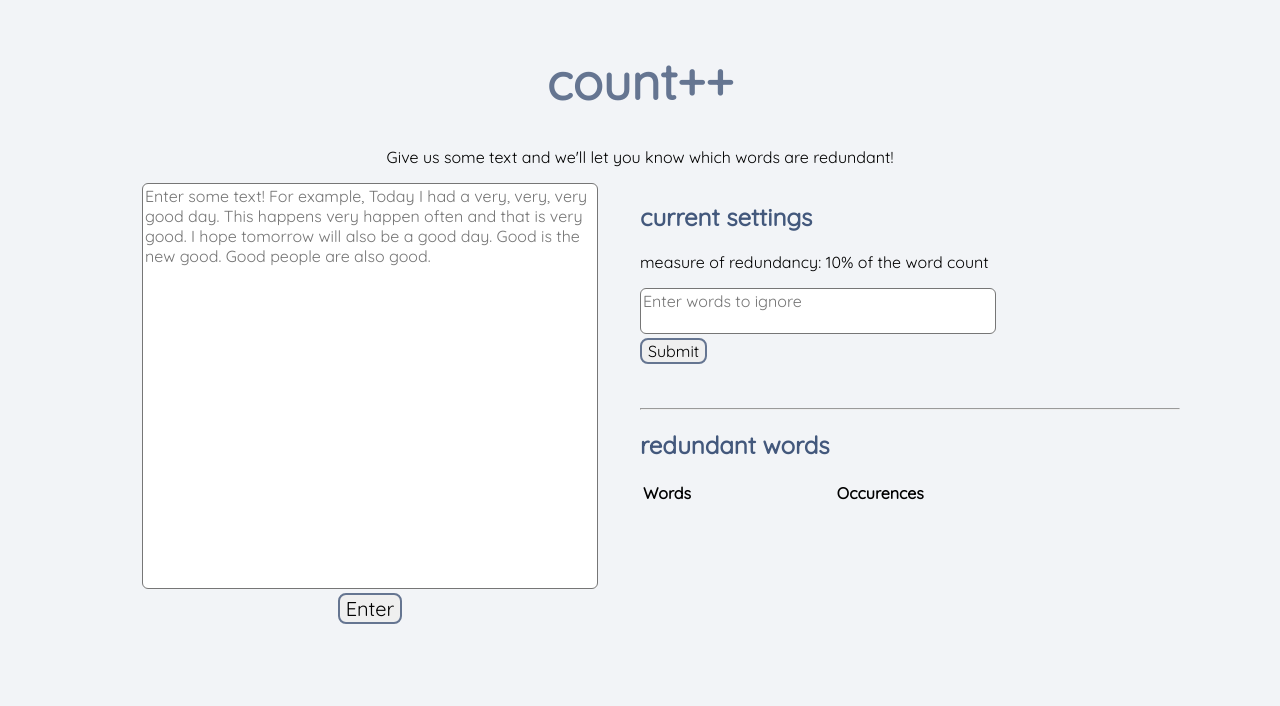
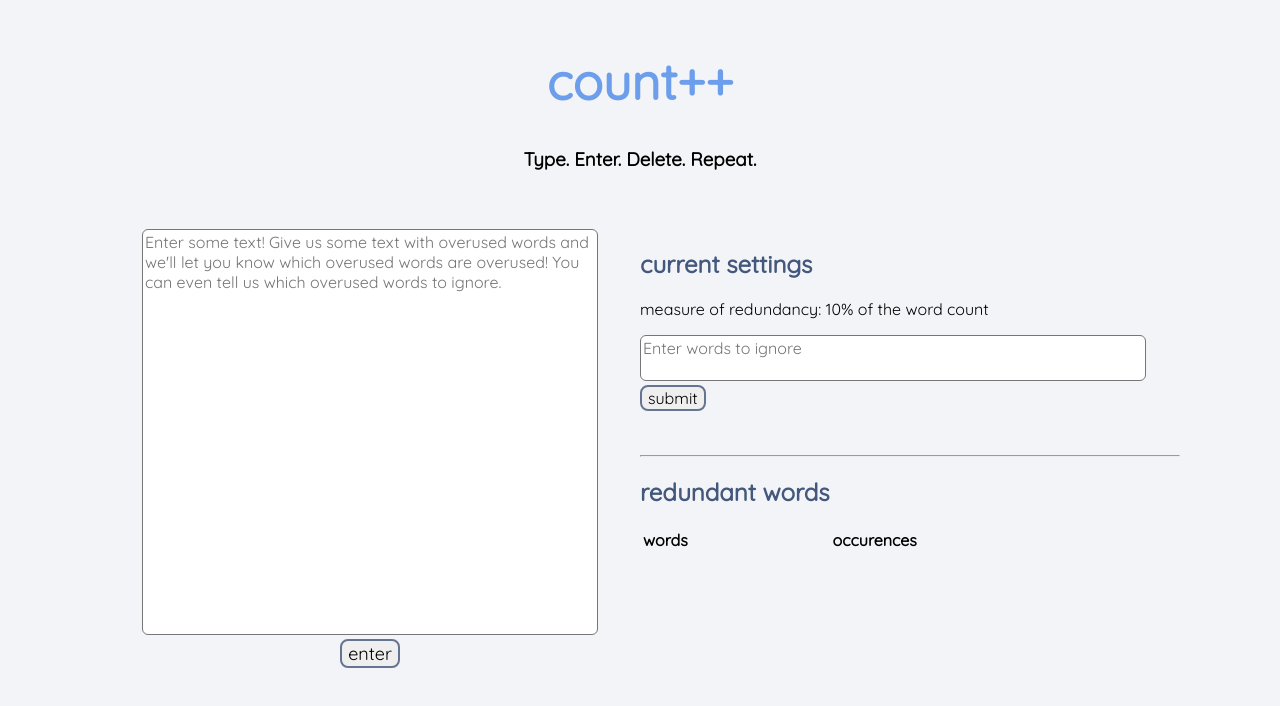
Before and after one commit to alexis-tao/count_plusplus, a plain HTML site: page index.html in a window 1280 px wide. Drawn offline with nearby package versions, Linux system fonts and the light colour scheme.

Commit message:
Add files via upload

```diff
--- a/css/style.css
+++ b/css/style.css
@@ -8,7 +8,7 @@ body {
 #title {
 	font-size:50px;
 	text-align: center;
-	color:#657591;
+	color:#6d9eeb;
 }
 #utext {
 	height:400px;
@@ -19,7 +19,7 @@ body {
 }
 #ignore {
 	font-size: 16px;
-	width: 350px;
+	width: 500px;
 	font-family:'Quicksand';
 	border-radius: 6px;
 }
@@ -44,7 +44,7 @@ textarea{
     width: 50%;
 }
 #enter {
-	font-size: 20px;
+	font-size: 18px;
 	font-family: 'Quicksand';
 	border: 2px solid #657591;
 	border-radius: 8px;
--- a/index.html
+++ b/index.html
@@ -9,12 +9,14 @@
 </head>
 <body>
 	<h1 id = "title">count++</h1>
-	<p style="text-align: center">Give us some text and we'll let you know which words are redundant!</p>
+	<h3 style="text-align: center">Type. Enter. Delete. Repeat.</h3>
+	<br><br>
 	<div class="row">
 		<div class ="column">
 			<form id = "user_input">
-				<textarea id="utext" name = "utext" placeholder="Enter some text! For example, Today I had a very, very, very good day. This happens very happen often and that is very good. I hope tomorrow will also be a good day. Good is the new good. Good people are also good."></textarea><br>
-				<button type="button" id = "enter" name ="enter">Enter</button>
+				<textarea id="utext" name = "utext" placeholder="Enter some text! Give us some text with overused words and we'll let you know which overused words are overused! You can even tell us which overused words to ignore."></textarea>
+				<br>
+				<button type="button" id = "enter" name ="enter">enter</button>
 			</form>
 		</div>
 
@@ -23,15 +25,15 @@
 				<h2 style="color:#43587c">current settings</h2>
 				<p id = "max">measure of redundancy: 10% of the word count</p>
 				<textarea id="ignore" name = "ignore" placeholder="Enter words to ignore"></textarea><br>
-				<button type="button" id = "ig_but" name ="ig_but">Submit</button>
+				<button type="button" id = "ig_but" name ="ig_but">submit</button>
 				<p id = "ignore_list"></p>
 			</div><br><hr>
 			<div id = 'result_words'>
 				<h2 id = "result_msg" style="color:#43587c">redundant words</h2>
 				<table id = "table_result" style="width:100%">
 					<tr>
-						<th>Words</th>
-						<th>Occurences</th>
+						<th>words</th>
+						<th>occurences</th>
 					</tr>
 					<tr><p id = words_list></p></tr>
 				</table>
```
